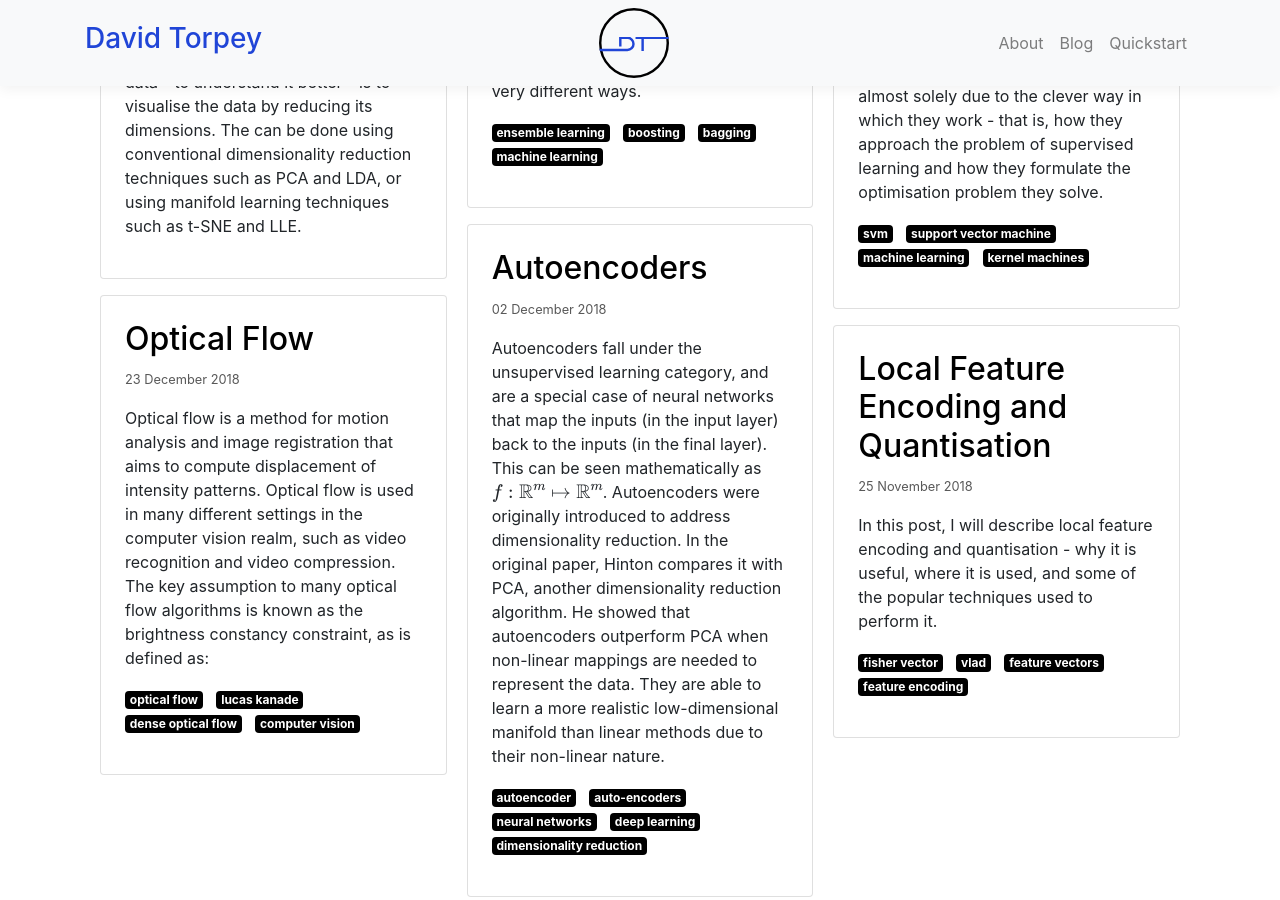
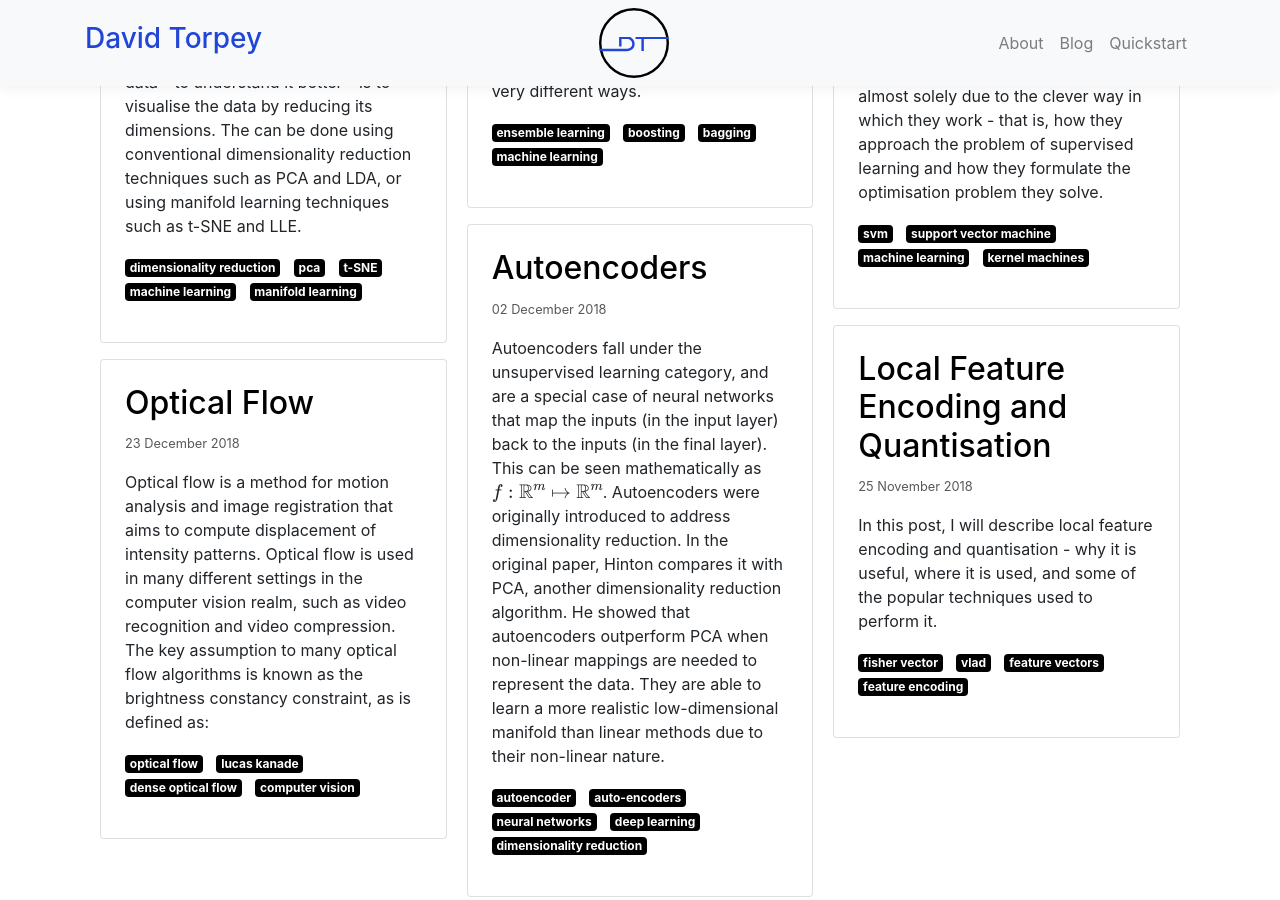
Before and after one commit to DavidTorpey/davidtorpey.github.io, a Jekyll site: the page built from index.md, in a window 1280 px wide and 900 px high, scrolled down 795 px. Built offline with Jekyll 4.4.1, drawn with Linux system fonts in a browser that asks for light colours; nearby versions of some CDN libraries; formulas are drawn with MathJax 3.

Commit message:
Update 2019-31-01-dimensionality-reduction.markdown

```diff
--- a/_posts/2019-31-01-dimensionality-reduction.markdown
+++ b/_posts/2019-31-01-dimensionality-reduction.markdown
@@ -4,6 +4,7 @@ title:  "Dimensionality Reduction"
 date:   2019-01-31 21:55:55 +0200
 math: true
 mathjax: true
+tags: [dimensionality reduction, pca, t-SNE, machine learning, manifold learning]
 ---
 
 
```
